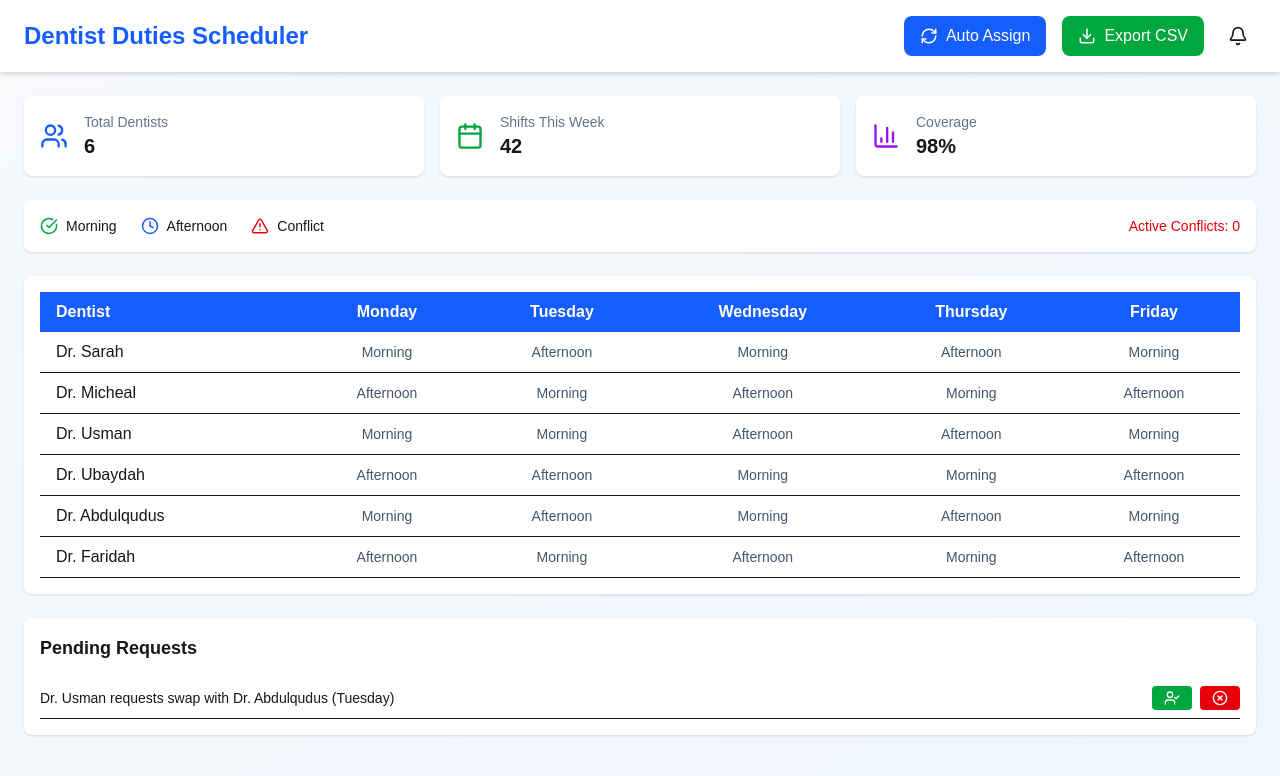
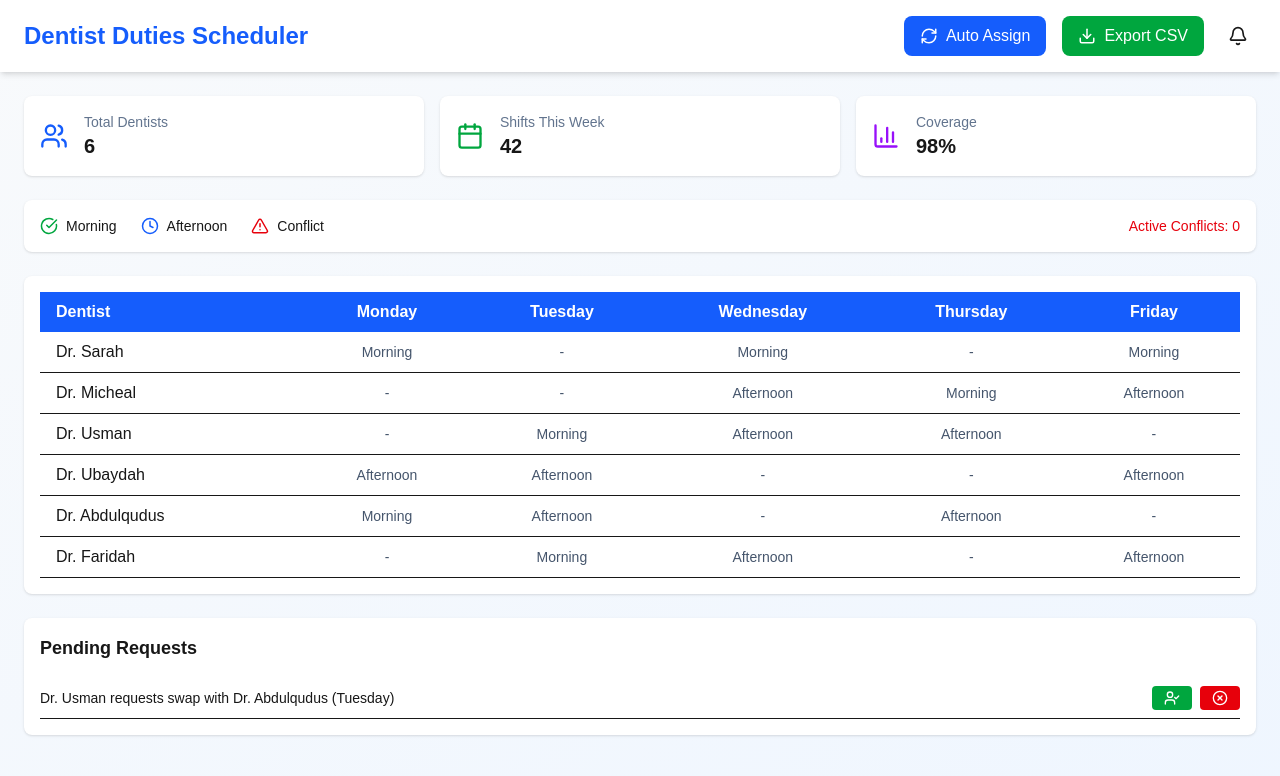
Before and after one commit to primyst/dentist-duty-scheduling-system, a Next.js app in the folder my-app/: page / in a window 1280 px wide. Shown: the top 776 px of the page. Built offline with nearby package versions, Linux system fonts and the light colour scheme.

Commit message:
Update ScheduleTable.tsx

```diff
--- a/my-app/src/components/ScheduleTable.tsx
+++ b/my-app/src/components/ScheduleTable.tsx
@@ -17,44 +17,44 @@ const days = ["Monday", "Tuesday", "Wednesday", "Thursday", "Friday"];
 const schedule: Record<string, Record<string, string>> = {
   "Dr. Sarah": {
     Monday: "Morning",
-    Tuesday: "Afternoon",
+    Tuesday: "-",
     Wednesday: "Morning",
-    Thursday: "Afternoon",
+    Thursday: "-",
     Friday: "Morning",
   },
   "Dr. Micheal": {
-    Monday: "Afternoon",
-    Tuesday: "Morning",
+    Monday: "-",
+    Tuesday: "-",
     Wednesday: "Afternoon",
     Thursday: "Morning",
     Friday: "Afternoon",
   },
   "Dr. Usman": {
-    Monday: "Morning",
+    Monday: "-",
     Tuesday: "Morning",
     Wednesday: "Afternoon",
     Thursday: "Afternoon",
-    Friday: "Morning",
+    Friday: "-",
   },
   "Dr. Ubaydah": {
     Monday: "Afternoon",
     Tuesday: "Afternoon",
-    Wednesday: "Morning",
-    Thursday: "Morning",
+    Wednesday: "-",
+    Thursday: "-",
     Friday: "Afternoon",
   },
   "Dr. Abdulqudus": {
     Monday: "Morning",
     Tuesday: "Afternoon",
-    Wednesday: "Morning",
+    Wednesday: "-",
     Thursday: "Afternoon",
-    Friday: "Morning",
+    Friday: "-",
   },
   "Dr. Faridah": {
-    Monday: "Afternoon",
+    Monday: "-",
     Tuesday: "Morning",
     Wednesday: "Afternoon",
-    Thursday: "Morning",
+    Thursday: "-",
     Friday: "Afternoon",
   },
 };
```
